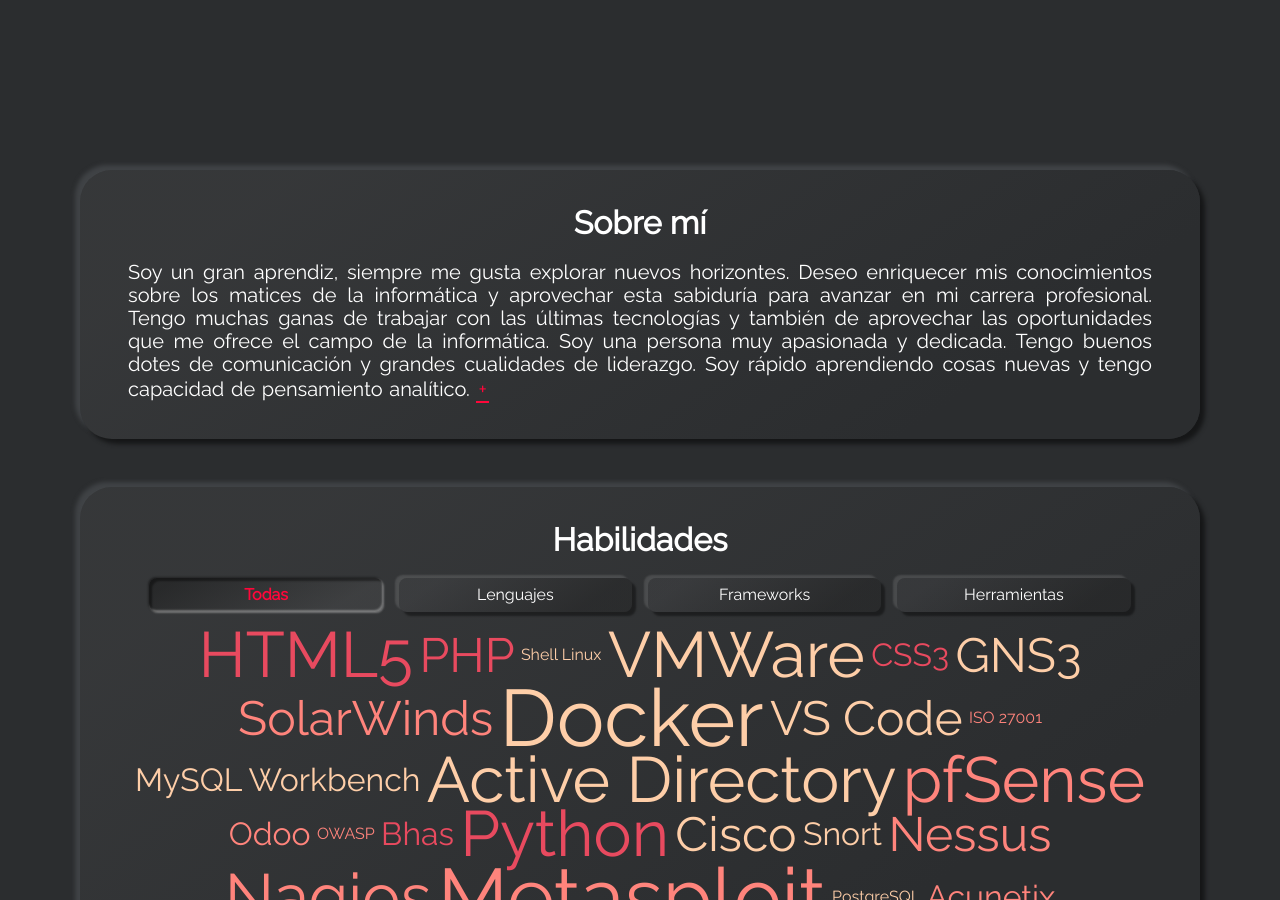
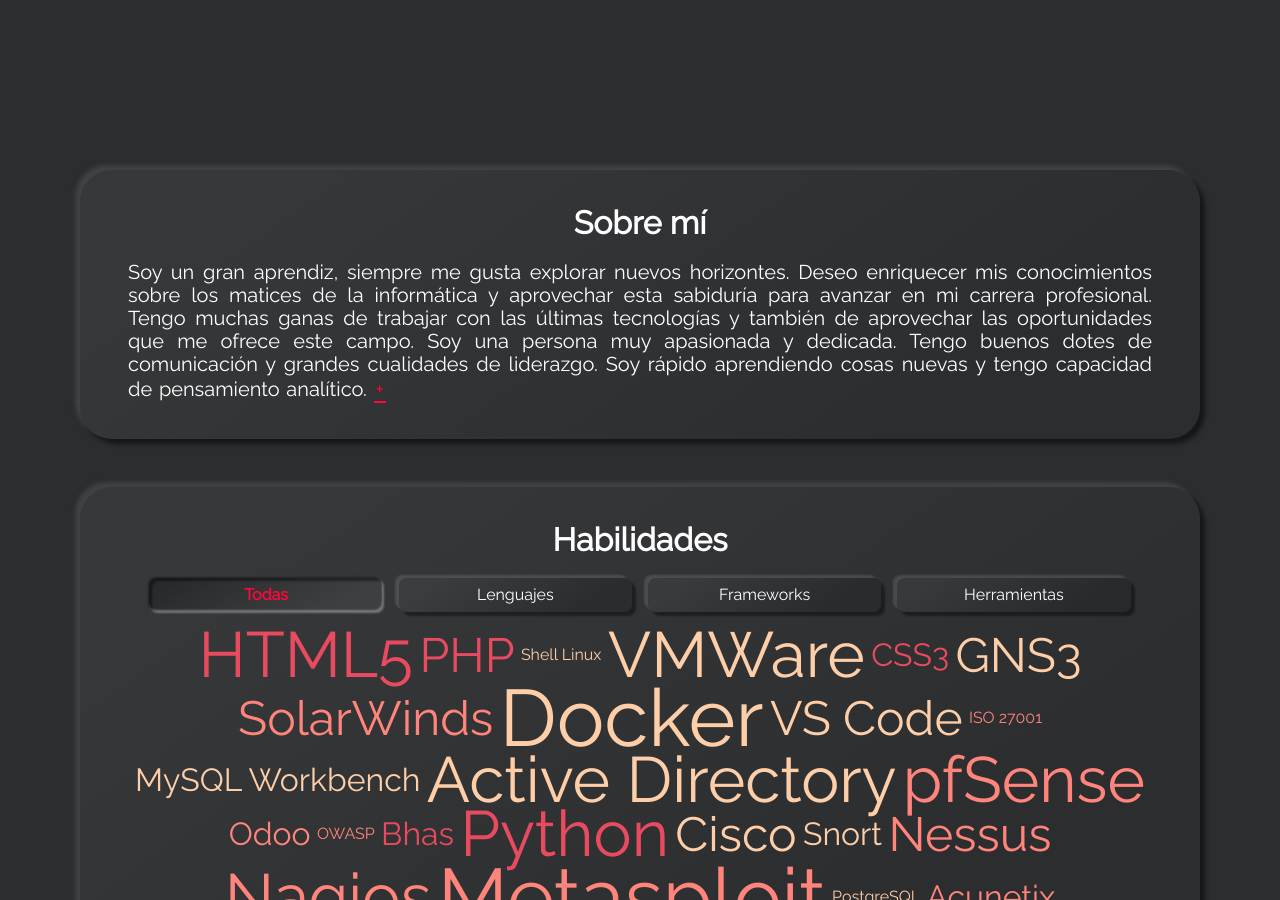
Before and after one commit to q3it/neumorphism, a Jekyll site: the page built from index.html, in a window 1280 px wide and 900 px high, scrolled down 890 px. Built offline with Jekyll 4.4.1, drawn with Linux system fonts in a browser that asks for light colours.

Commit message:
Update _config.yml

```diff
--- a/_config.yml
+++ b/_config.yml
@@ -34,7 +34,7 @@ show_aboutme_card: true
 # about_me_title: The will be displayed as the title in the About Me section
 about_me_title: Sobre mí
 # about_me_description: This will be displayed under the title.
-about_me_description: Soy un gran aprendiz, siempre me gusta explorar nuevos horizontes. Deseo enriquecer mis conocimientos sobre los matices de la informática y aprovechar esta sabiduría para avanzar en mi carrera profesional. Tengo muchas ganas de trabajar con las últimas tecnologías y también de aprovechar las oportunidades que me ofrece el campo de la informática. Soy una persona muy apasionada y dedicada. Tengo buenos dotes de comunicación y grandes cualidades de liderazgo. Soy rápido aprendiendo cosas nuevas y tengo capacidad de pensamiento analítico. <a class="highlight-link" href="https://q3it.github.io/card/" target="_blank" rel="noreferrer"> + </a>
+about_me_description: Soy un gran aprendiz, siempre me gusta explorar nuevos horizontes. Deseo enriquecer mis conocimientos sobre los matices de la informática y aprovechar esta sabiduría para avanzar en mi carrera profesional. Tengo muchas ganas de trabajar con las últimas tecnologías y también de aprovechar las oportunidades que me ofrece este campo. Soy una persona muy apasionada y dedicada. Tengo buenos dotes de comunicación y grandes cualidades de liderazgo. Soy rápido aprendiendo cosas nuevas y tengo capacidad de pensamiento analítico. <a class="highlight-link" href="https://q3it.github.io/card/" target="_blank" rel="noreferrer"> + </a>
 # SKILLS SECTION
 # show_skills_card:
 # > setting this to true, will display the Skills section
```
